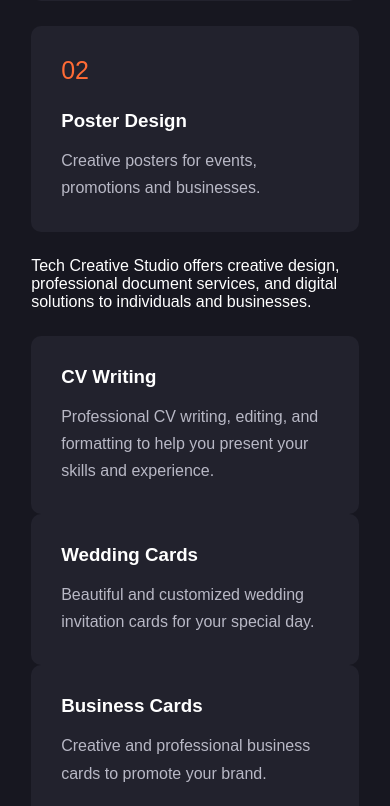
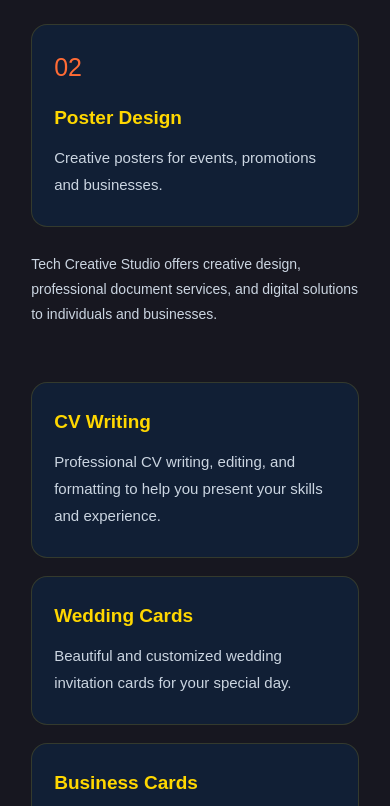
Before and after one commit to techbrians/spectacular01, a plain HTML site: page Index.html in a window 390 px wide. Shown: the part 1342-2148 px from the top of the page. Drawn offline with nearby package versions, Linux system fonts and the light colour scheme; no server answers.

Commit message:
Update style.css

```diff
--- a/style.css
+++ b/style.css
@@ -524,4 +524,139 @@ footer {
 
 .social-links a:hover {
     background: #FFC107;
+}/* ===== WHAT WE DO / SERVICES SECTION ===== */
+
+.services-section {
+    padding: 80px 8%;
+    background: #0b1424;
+    color: #ffffff;
+    text-align: center;
 }
+
+.services-section h2 {
+    font-size: 36px;
+    font-weight: 700;
+    margin-bottom: 15px;
+    color: #ffd700;
+    position: relative;
+}
+
+.services-section h2::after {
+    content: "";
+    display: block;
+    width: 70px;
+    height: 4px;
+    background: #ffd700;
+    margin: 15px auto 0;
+    border-radius: 10px;
+}
+
+.section-intro {
+    max-width: 650px;
+    margin: 0 auto 45px;
+    color: #cbd5e1;
+    font-size: 16px;
+    line-height: 1.8;
+}
+
+/* Services grid */
+
+.services-container {
+    display: grid;
+    grid-template-columns: repeat(3, 1fr);
+    gap: 25px;
+    max-width: 1200px;
+    margin: 0 auto;
+}
+
+/* Individual service cards */
+
+.service-card {
+    background: #111f35;
+    padding: 35px 25px;
+    border: 1px solid rgba(255, 215, 0, 0.15);
+    border-radius: 16px;
+    text-align: left;
+    transition: all 0.3s ease;
+    position: relative;
+    overflow: hidden;
+}
+
+.service-card::before {
+    content: "";
+    position: absolute;
+    top: 0;
+    left: 0;
+    width: 100%;
+    height: 4px;
+    background: #ffd700;
+    transform: scaleX(0);
+    transform-origin: left;
+    transition: transform 0.3s ease;
+}
+
+.service-card:hover {
+    transform: translateY(-8px);
+    border-color: #ffd700;
+    box-shadow: 0 15px 35px rgba(0, 0, 0, 0.3);
+}
+
+.service-card:hover::before {
+    transform: scaleX(1);
+}
+
+.service-card h3 {
+    color: #ffd700;
+    font-size: 21px;
+    margin-bottom: 15px;
+    font-weight: 600;
+}
+
+.service-card p {
+    color: #cbd5e1;
+    font-size: 15px;
+    line-height: 1.8;
+    margin: 0;
+}
+
+/* Tablet screens */
+
+@media (max-width: 900px) {
+    .services-container {
+        grid-template-columns: repeat(2, 1fr);
+    }
+
+    .services-section {
+        padding: 65px 6%;
+    }
+}
+
+/* Mobile screens */
+
+@media (max-width: 600px) {
+    .services-container {
+        grid-template-columns: 1fr;
+        gap: 18px;
+    }
+
+    .services-section {
+        padding: 50px 5%;
+    }
+
+    .services-section h2 {
+        font-size: 29px;
+    }
+
+    .section-intro {
+        font-size: 14px;
+        margin-bottom: 30px;
+    }
+
+    .service-card {
+        padding: 28px 22px;
+    }
+
+    .service-card h3 {
+        font-size: 19px;
+    }
+}
```
